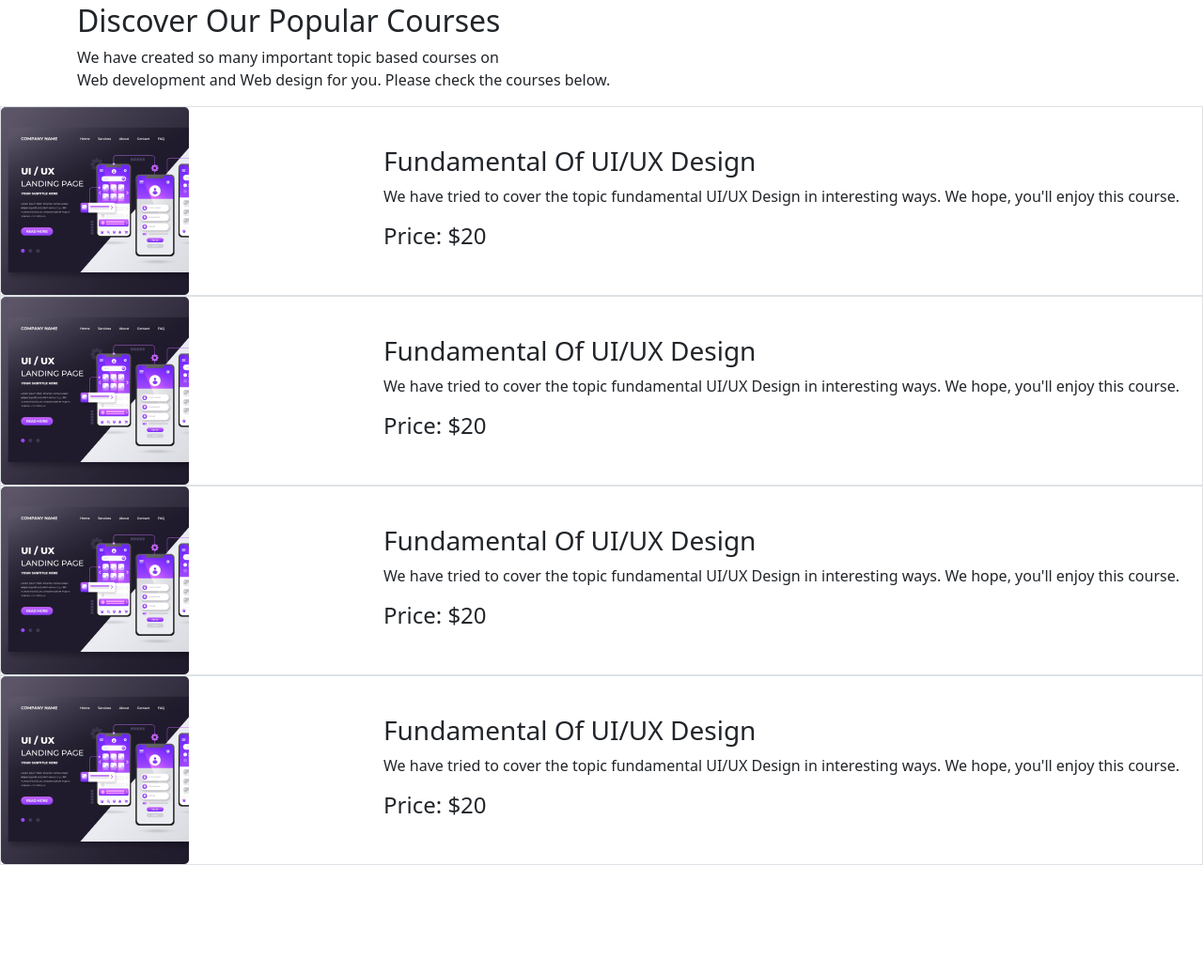
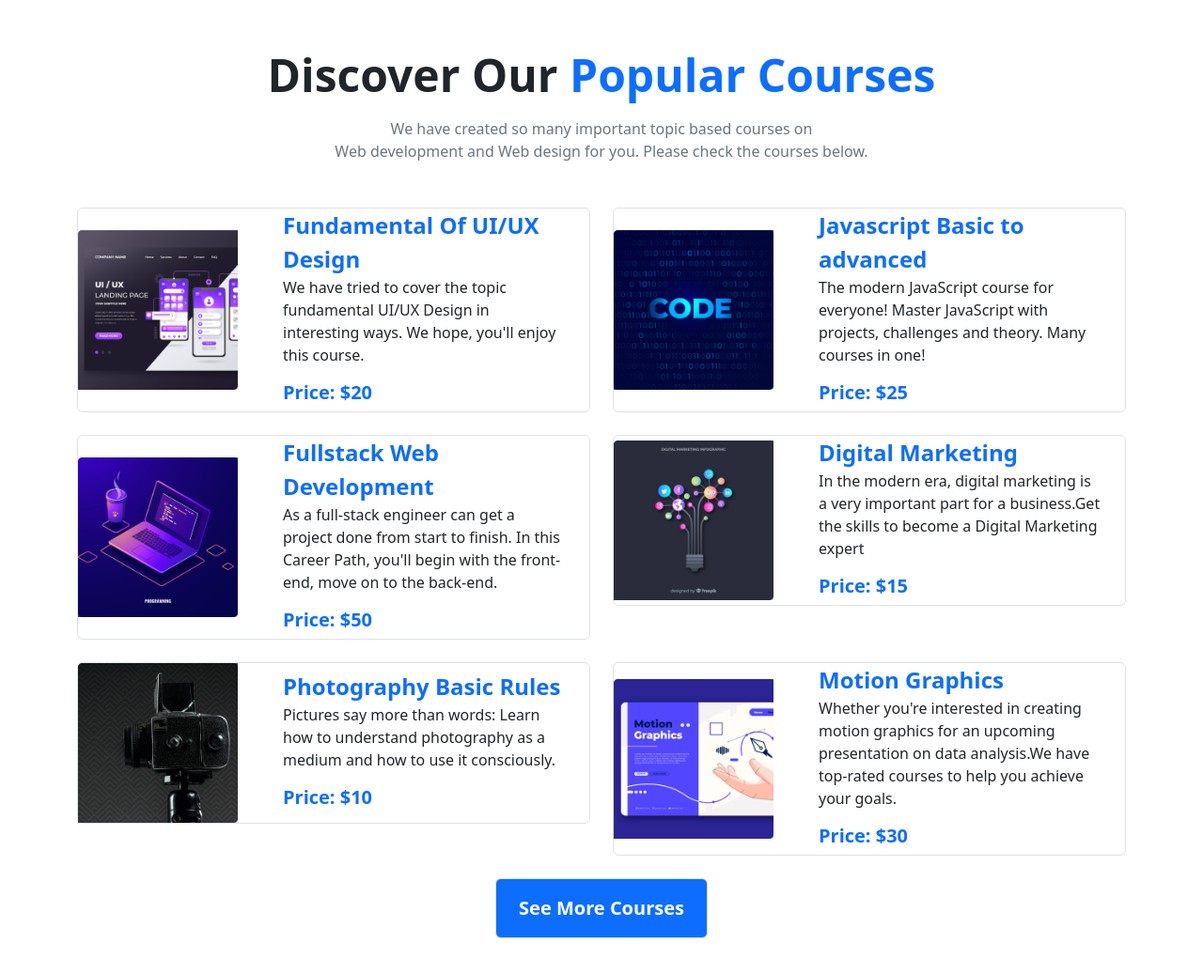
Before and after one commit to Jobayer109/Pro-Edu, a plain HTML site: page index.html in a window 1280 px wide. Shown: the part 781-1818 px from the top of the page at 94% size. Before the commit the page ends 1702 px from the top, so only its background shows below. Drawn offline with nearby package versions, Linux system fonts and the light colour scheme.

Commit message:
courses section completed

```diff
--- a/index.html
+++ b/index.html
@@ -128,59 +128,111 @@
             </div>
         </section>
     </header>
+    <br><br>
     <!-- header section end -->
     <!-- main start  -->
-
+    <main>
         <!-- Courses section start  -->
         <section class="courses-section" id="courses">
             <div class="container">
-            <div class="courses-text">
-                <h2>Discover Our Popular Courses</h2>
-                <p>We have created so many important topic based courses on <br> Web development and Web design for you.
+                <div class="courses-text text-center">
+                    <h2 class="display-5 fw-bold">Discover Our <span class="text-primary">Popular Courses</span>
+                    </h2>
+                    <p class="text-secondary mt-3 mb-5">We have created so many important topic based courses on <br>
+                        Web
+                        development and Web design for
+                        you.
                         Please check the courses below.</p>
                 </div>
 
-        </div>
-        <div class="">
-            <div class="d-flex align-items-center justify-content-between border pe-4">
-                <img src="./images/course/course-1.png" alt="">
-                <div class="">
-                    <h3>Fundamental Of UI/UX Design</h3>
-                    <p>We have tried to cover the topic fundamental UI/UX Design in interesting ways. We hope, you'll
+                <div class="row gy-4">
+                    <div class="col-6">
+                        <div class="d-flex align-items-center justify-content-between border pe-4 rounded">
+                            <img class="course-image" src="./images/course/course-1.png" alt="">
+                            <div class="ms-5">
+                                <a class="text-decoration-none fs-4 fw-bold " target="_blank"
+                                    href="https://www.coursera.org/">Fundamental Of UI/UX Design</a>
+                                <p>We have tried to cover the topic fundamental UI/UX Design in interesting ways. We
+                                    hope,
+                                    you'll
                                     enjoy this course. </p>
-                    <h4>Price: $20</h4>
-                </div>
-            </div>
-            <div class="d-flex align-items-center justify-content-between border pe-4">
-                <img src="./images/course/course-1.png" alt="">
-                <div class="">
-                    <h3>Fundamental Of UI/UX Design</h3>
-                    <p>We have tried to cover the topic fundamental UI/UX Design in interesting ways. We hope, you'll
-                        enjoy this course. </p>
-                    <h4>Price: $20</h4>
-                </div>
-            </div>
-            <div class="d-flex align-items-center justify-content-between border pe-4">
-                <img src="./images/course/course-1.png" alt="">
-                <div class="">
-                    <h3>Fundamental Of UI/UX Design</h3>
-                    <p>We have tried to cover the topic fundamental UI/UX Design in interesting ways. We hope, you'll
-                        enjoy this course. </p>
-                    <h4>Price: $20</h4>
-                </div>
-            </div>
-            <div class="d-flex align-items-center justify-content-between border pe-4">
-                <img src="./images/course/course-1.png" alt="">
-                <div class="">
-                    <h3>Fundamental Of UI/UX Design</h3>
-                    <p>We have tried to cover the topic fundamental UI/UX Design in interesting ways. We hope, you'll
-                        enjoy this course. </p>
-                    <h4>Price: $20</h4>
+                                <h5 class="text-primary fw-bold">Price: $20</h5>
                             </div>
                         </div>
                     </div>
+                    <div class="col-6">
+                        <div class="d-flex align-items-center justify-content-between border pe-4 rounded">
+                            <img class="course-image" src="./images/course/course-2.png" alt="">
+                            <div class="ms-5">
+                                <a class="text-decoration-none fs-4 fw-bold " target="_blank"
+                                    href="https://www.coursera.org/">Javascript Basic to advanced</a>
+                                <p>The modern JavaScript course for everyone! Master JavaScript with projects,
+                                    challenges and theory. Many courses in one! </p>
+                                <h5 class="text-primary fw-bold">Price: $25</h5>
+                            </div>
+                        </div>
+                    </div>
+                    <div class="col-6">
+                        <div class="d-flex align-items-center justify-content-between border pe-4 rounded">
+                            <img class="course-image" src="./images/course/course-3.png" alt="">
+                            <div class="ms-5">
+                                <a class="text-decoration-none fs-4 fw-bold " target="_blank"
+                                    href="https://www.coursera.org/">Fullstack Web Development</a>
+                                <p>As a full-stack engineer can get a project done from start to
+                                    finish. In this Career Path, you'll begin with the front-end, move on to the
+                                    back-end.</p>
+                                <h5 class="text-primary fw-bold">Price: $50</h5>
+                            </div>
+                        </div>
+                    </div>
+                    <div class="col-6">
+                        <div class="d-flex align-items-center justify-content-between border pe-4 rounded">
+                            <img class="course-image" src="./images/course/course-4.png" alt="">
+                            <div class="ms-5">
+                                <a class="text-decoration-none fs-4 fw-bold " target="_blank"
+                                    href="https://www.coursera.org/">Digital Marketing</a>
+                                <p>In the modern era, digital marketing is a very important part for a business.Get the
+                                    skills to
+                                    become a Digital Marketing expert </p>
+                                <h5 class="text-primary fw-bold">Price: $15</h5>
+                            </div>
+                        </div>
+                    </div>
+                    <div class="col-6">
+                        <div class="d-flex align-items-center justify-content-between border pe-4 rounded">
+                            <img class="course-image" src="./images/course/course-5.png" alt="">
+                            <div class="ms-5">
+                                <a class="text-decoration-none fs-4 fw-bold " target="_blank"
+                                    href="https://www.coursera.org/">Photography Basic Rules
+                                </a>
+                                <p>Pictures say more than words: Learn how to understand photography as a medium and how
+                                    to use it consciously. </p>
+                                <h5 class="text-primary fw-bold">Price: $10</h5>
+                            </div>
+                        </div>
+                    </div>
+                    <div class="col-6">
+                        <div class="d-flex align-items-center justify-content-between border pe-4 rounded">
+                            <img class="course-image" src="./images/course/course-6.png" alt="">
+                            <div class="ms-5">
+                                <a class="text-decoration-none fs-4 fw-bold " target="_blank"
+                                    href="https://www.coursera.org/">Motion Graphics</a>
+                                <p>Whether you're interested in creating motion graphics for an upcoming presentation on
+                                    data analysis.We have top-rated courses to help you achieve your goals. </p>
+                                <h5 class="text-primary fw-bold">Price: $30</h5>
+                            </div>
+                        </div>
+                    </div>
+                </div>
+                <div class="text-center mt-4"> <button
+                        class="btn btn-primary px-4 py-3 fw-bold fs-5 border border-black">See More
+                        Courses</button>
+                </div>
+            </div>
         </section>
+        <br><br>
         <!-- Courses section end -->
+    </main>
     <!-- main end -->
 
     <script src="https://cdn.jsdelivr.net/npm/bootstrap@5.2.0/dist/js/bootstrap.bundle.min.js
--- a/style.css
+++ b/style.css
@@ -24,3 +24,9 @@
     background-color: rgba(0, 0, 0, 0.75);
     background-blend-mode: overlay;
 }
+
+.course-image {
+    background-image: url(./images/course/course-1.png);
+    height: 170px;
+    width: 170px;
+}
```
Lines whose indentation alone changed are shown as unchanged.
